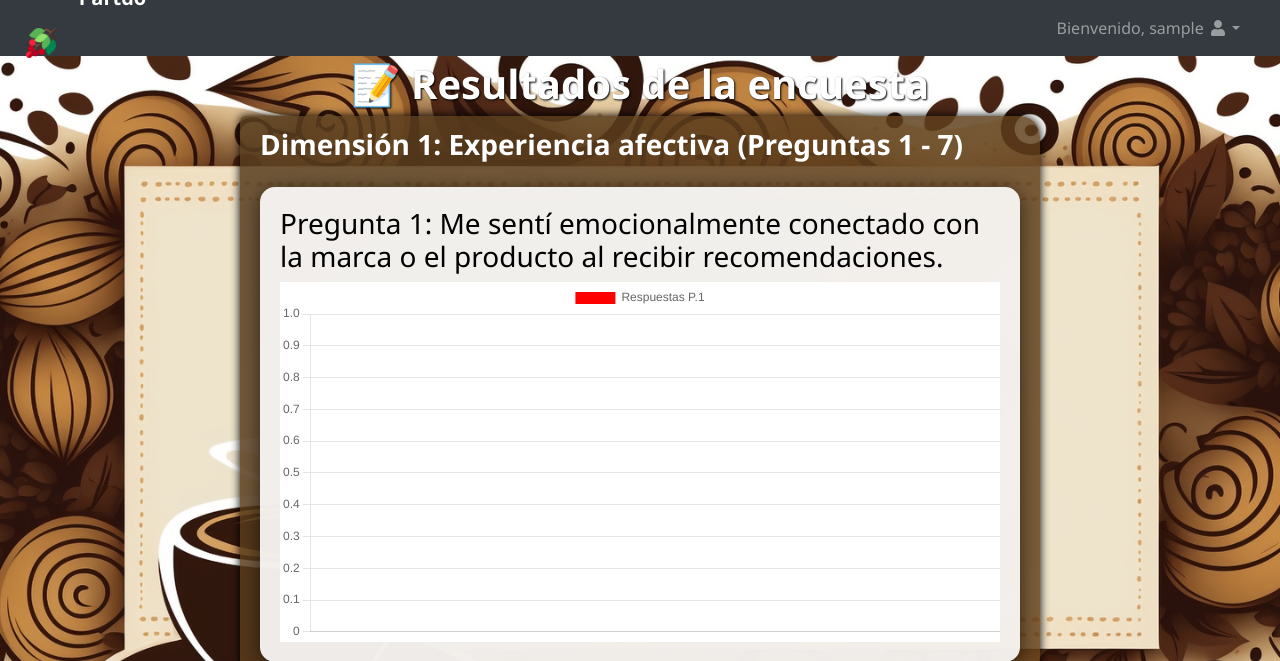
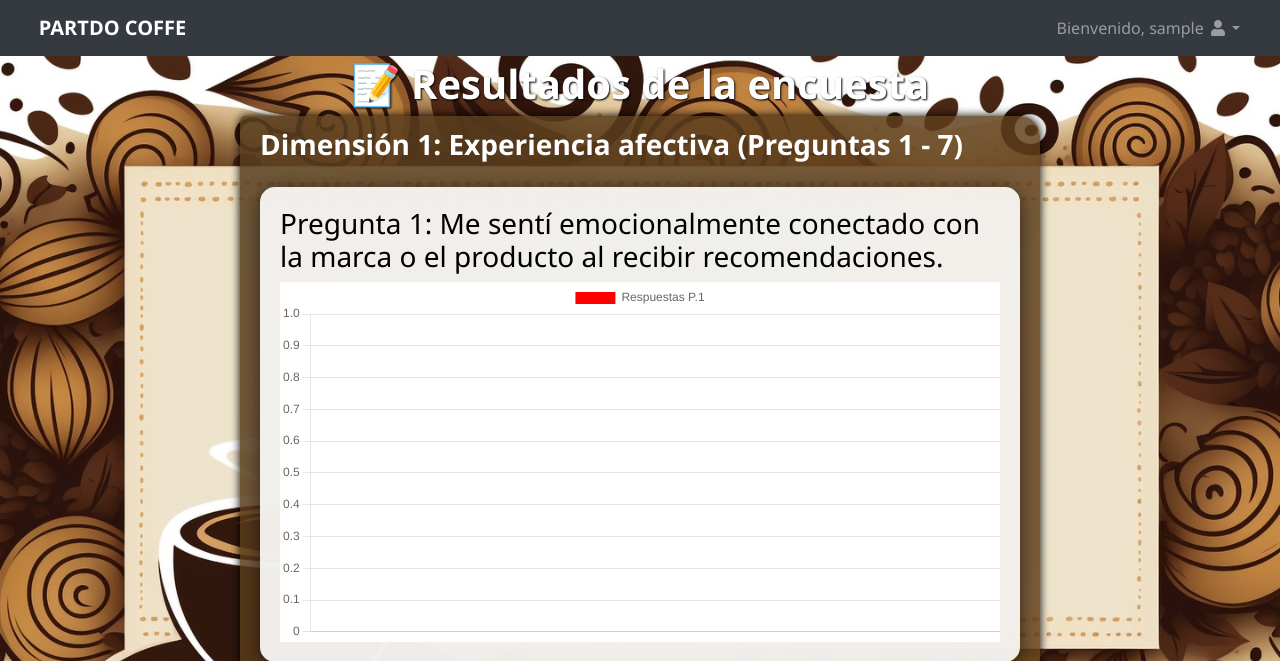
Before and after one commit to BrianPacherrez/Sistema-Recomendacion-Partdo-v2, a Flask app: page /resultados in a window 1280 px wide. Shown: the top 661 px of the page. Run offline with Flask 3, Linux system fonts and the light colour scheme; the visitor is signed in with stand-in values (Sample User, id 1); data that the repository does not hold is empty; some libraries are stand-ins or nearby versions.

Commit message:
Update resultados.html

```diff
--- a/templates/resultados.html
+++ b/templates/resultados.html
@@ -14,9 +14,8 @@
 </head>
 <body class="sb-nav-fixed">
     <nav class="sb-topnav navbar navbar-expand navbar-dark bg-dark">
-        <a class="navbar-brand text-center font-weight-bolder" href="{{ url_for('index') }}">Partdo<img src="{{ url_for('static', filename='images/icono.png') }}"
-            alt="Partdo"
-            style="margin-left: 10px; width: 30px;"></a>
+        <a class="navbar-brand text-center font-weight-bolder" style="font-weight: bolder;
+    font-size: 20px;" href="{{ url_for('index') }}">PARTDO COFFE</a>
         <ul class="navbar-nav ml-auto mr-0 mr-md-3 my-2 my-md-0">
             <li class="nav-item dropdown">
                 <a class="nav-link dropdown-toggle" id="userDropdown" href="#" role="button" data-toggle="dropdown"
```
